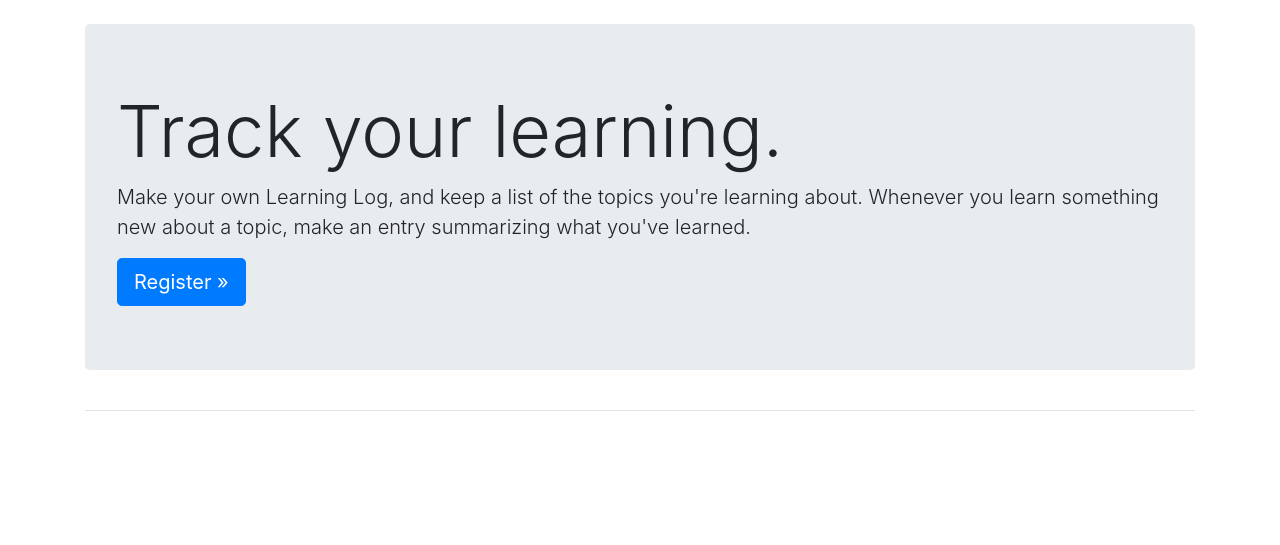
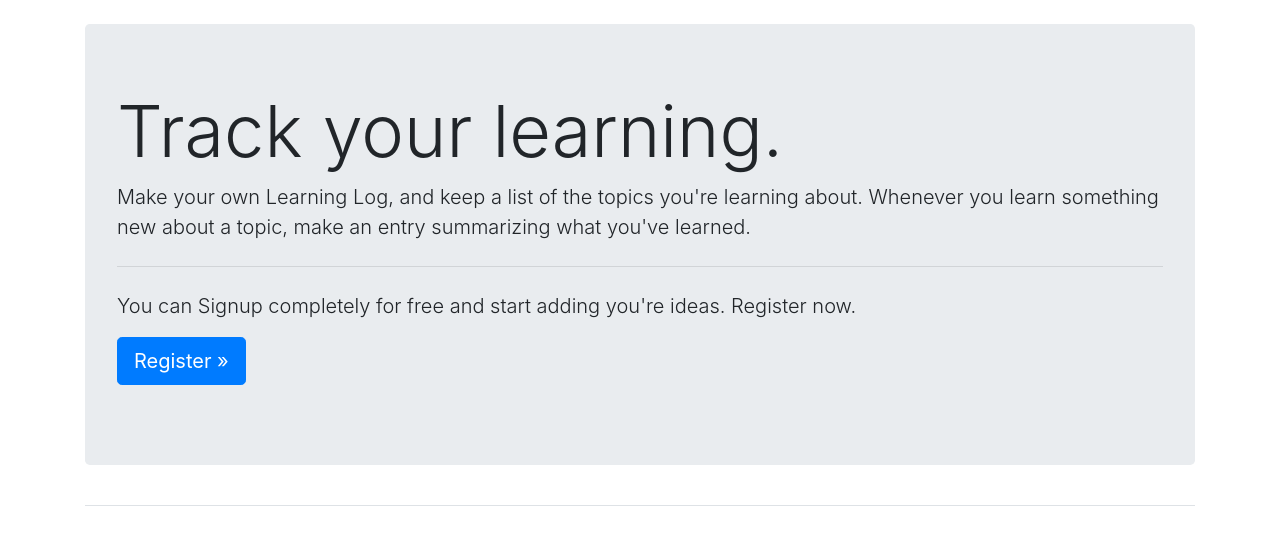
Before and after one commit to loganx-26x/Learninglog, a Django app: page / in a window 1280 px wide. Shown: the part 58-603 px from the top of the page. Run offline with Django 3.2, Linux system fonts and the light colour scheme; some libraries are stand-ins or nearby versions.

Commit message:
Changed the style for the Homepage

```diff
--- a/learning_log/settings.py
+++ b/learning_log/settings.py
@@ -25,7 +25,7 @@ BASE_DIR = Path(__file__).resolve().parent.parent
 SECRET_KEY = '5ot$8ky&x4twf@4%gu_kp6w@$0&vr3s$q5!_2_t%u($le+b8#@'
 
 # SECURITY WARNING: don't run with debug turned on in production!
-DEBUG = False
+DEBUG = True
 
 
 ALLOWED_HOSTS = []
--- a/learning_logs/templates/learning_logs/index.html
+++ b/learning_logs/templates/learning_logs/index.html
@@ -1,14 +1,18 @@
 {% extends "learning_logs/base.html" %}
 
 {% block page_header %}
-    <div class="jumbotron">
+<div class="jumbotron" xmlns:width="http://www.w3.org/1999/xhtml">
         <h1 class="display-3">Track your learning.</h1>
 
         <p class="lead">Make your own Learning Log, and keep a list of the
             topics you're learning about. Whenever you learn something new
             about a topic, make an entry summarizing what you've learned.</p>
+        <hr class="my-4">
+        <p class="lead">You can Signup completely for free and start
+            adding you're ideas. Register now.</p>
+        <p>
+        <a class="btn btn-lg btn-primary" href="{% url 'users:register' %}"
+            role="button">Register &raquo;</a></p>
 
-        <a class="btn btn-lg btn-primary" href="{% url 'users:register' %}"
-            role="button">Register &raquo;</a>
-    </div>
+</div>
 {% endblock page_header %}
--- a/learning_logs/views.py
+++ b/learning_logs/views.py
@@ -64,7 +64,7 @@ def new_topic(request):
 @login_required()
 def new_entry(request, topic_id):
     """ Add a new entry for a particular topic. """
-    topic = Topic.objects.get(id=topic_id)
+    topic = get_object_or_404(id=topic_id)
 
     if request.method != 'POST':
         # No data submitted; create a blank form.
@@ -87,7 +87,7 @@ def new_entry(request, topic_id):
 @login_required()
 def edit_entry(request, entry_id):
     """Edit an existing entry."""
-    entry = Entry.objects.get(id=entry_id)
+    entry = get_object_or_404(id=entry_id)
     topic = entry.topic
     # Make sure the topic belongs to the current user.
     check_topic_owner(request, topic)
```
